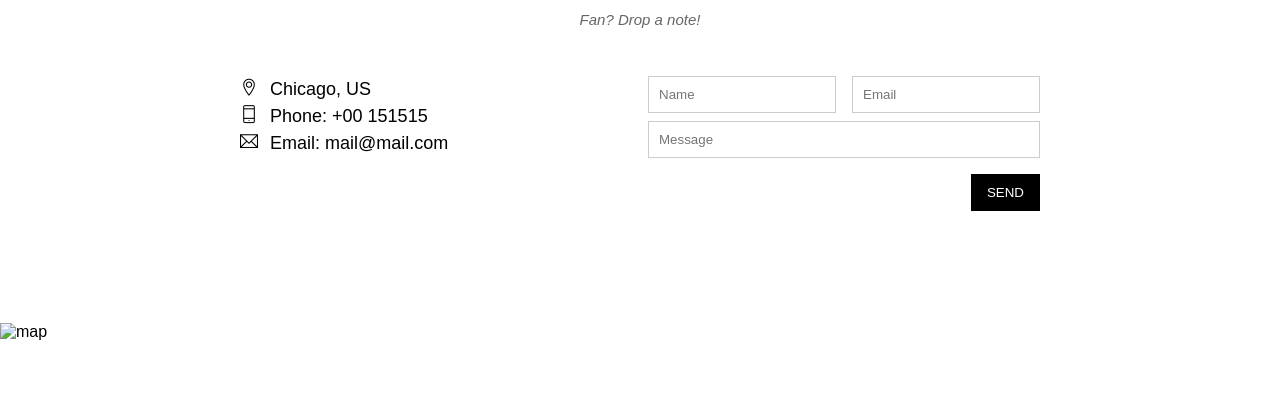
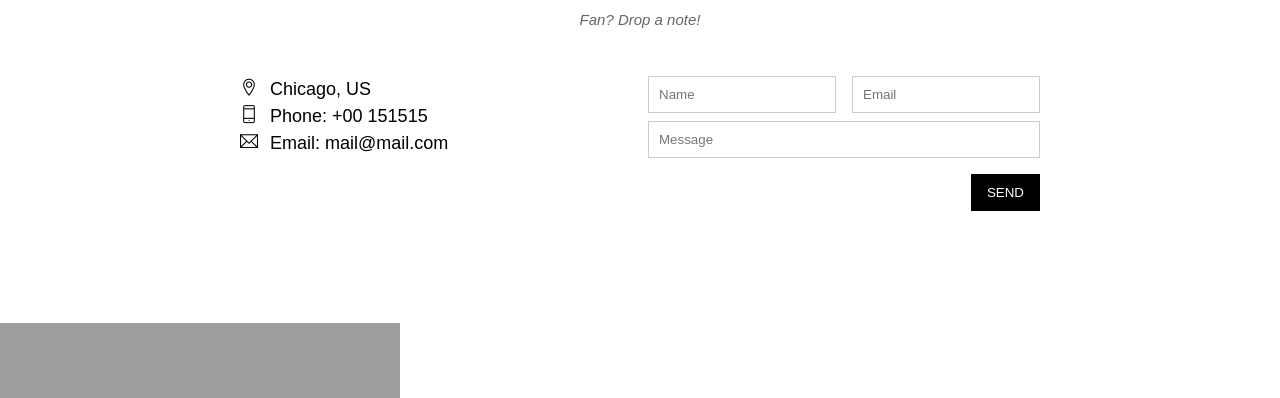
Before and after one commit to minhtd98/TheBand_Demo, a plain HTML site: page index.html in a window 1280 px wide. Shown: the part 2226-2624 px from the top of the page. Drawn offline with Linux system fonts and the light colour scheme; the site is published under a folder, as on GitHub Pages, so addresses that start at the root find nothing.

Commit message:
update map

```diff
--- a/index.html
+++ b/index.html
@@ -157,7 +157,7 @@
         <!-- End section -->
 
         <div class="map-section">
-            <img src="/assets/img/map.jpg" alt="map">
+            <img src="./assets/img/map.jpg" alt="map">
         </div>
 
     </div>
```
